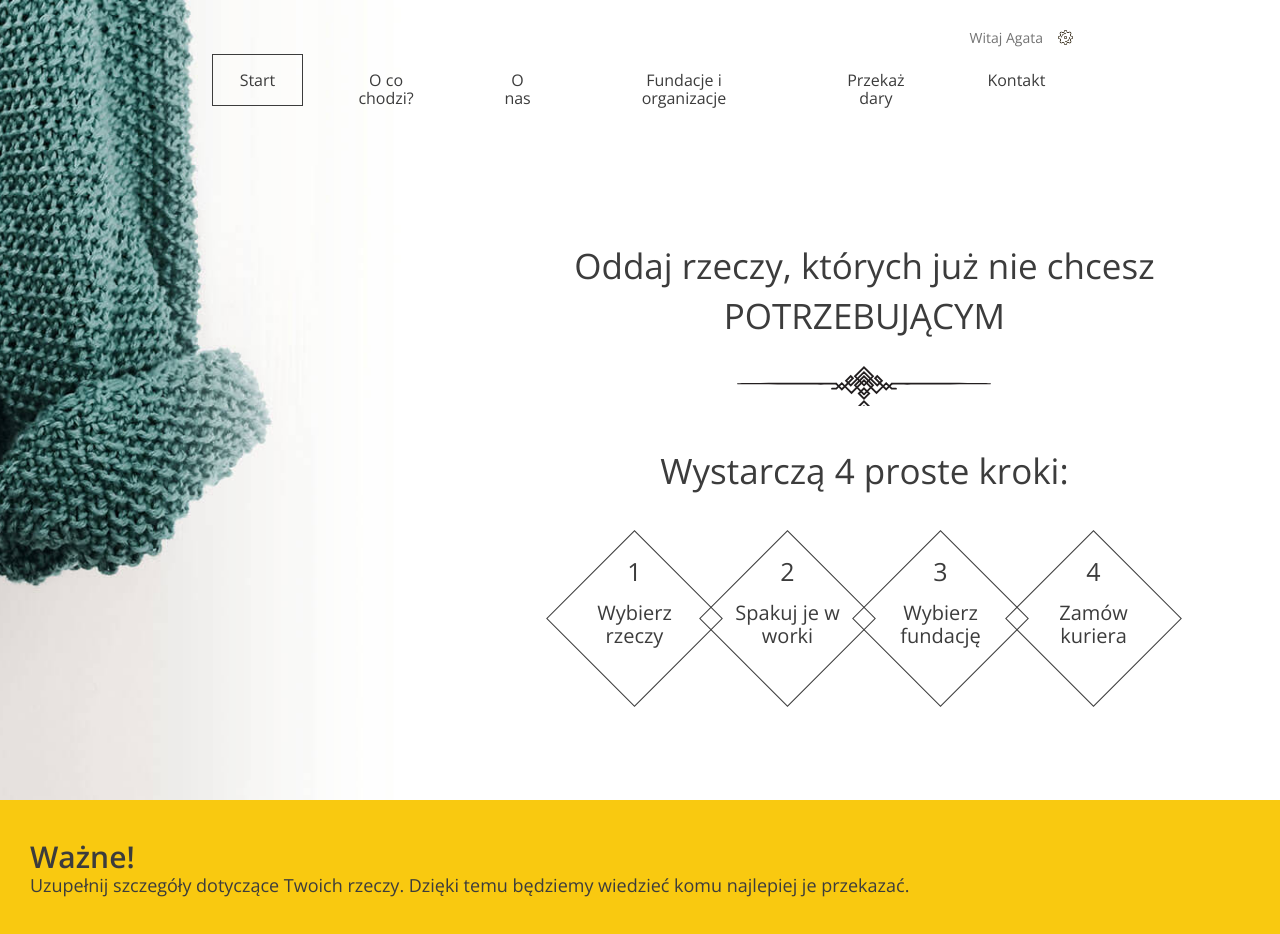
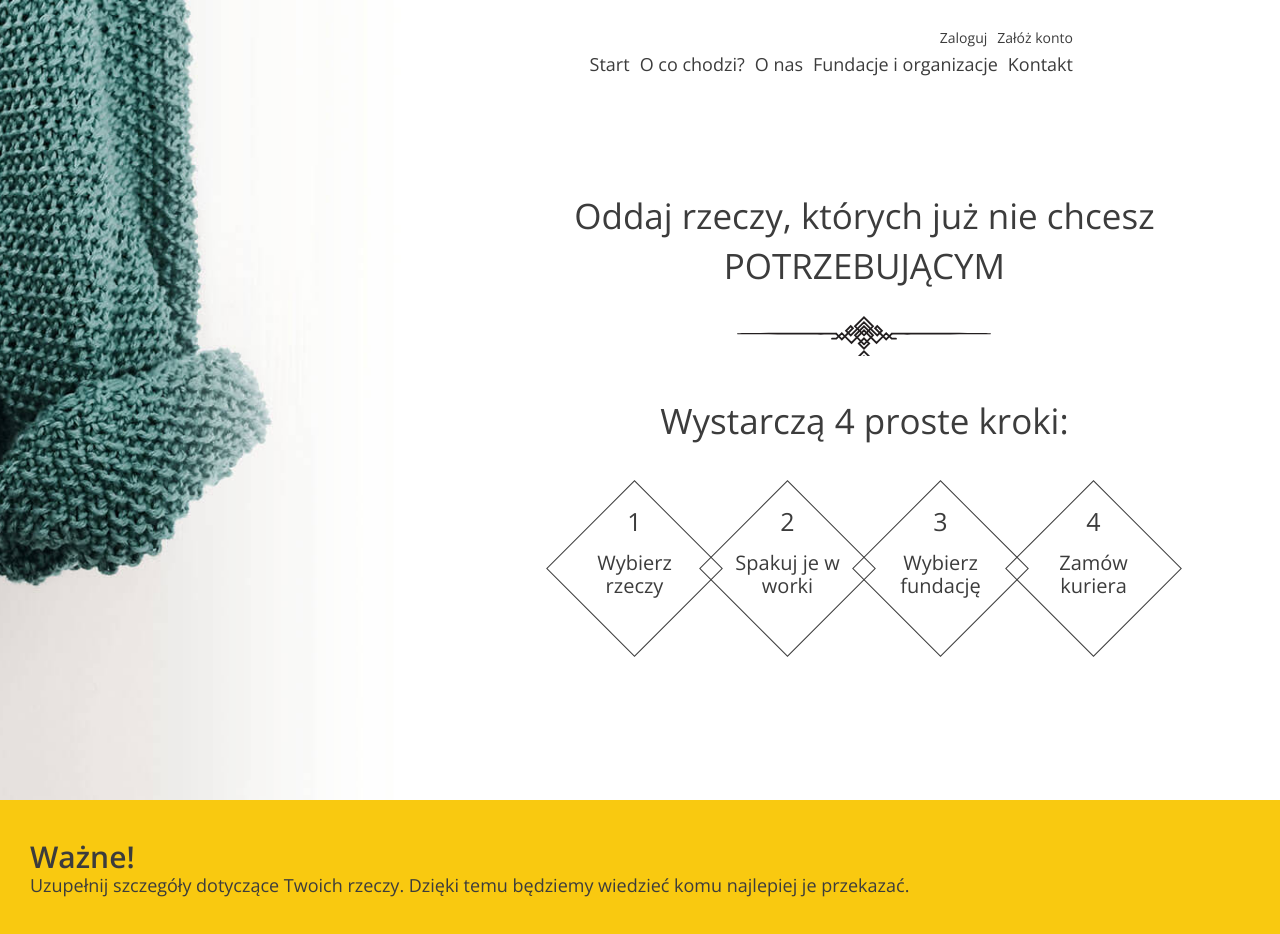
Before and after one commit to KatarzynaMariaElzbieta/Oddam_w_dobre_rece, a Django app: template rece/templates/form.html in a window 1280 px wide. Shown: the top 934 px of the page. Run offline with Django 3.2, Linux system fonts and the light colour scheme; the template is opened without the code that fills it, so the values that code supplies are empty.

Commit message:
poprawione wyświetlanie menu dla zalogowanych i niezalogowanych

```diff
--- a/rece/forms.py
+++ b/rece/forms.py
@@ -1,5 +1,5 @@
 from django import forms
-from .models import User
+from .models import User, Donation, Category
 
 
 class NewUserForm(forms.ModelForm):
--- a/rece/models.py
+++ b/rece/models.py
@@ -56,7 +56,6 @@ class User(AbstractUser):
 class Category(models.Model):
     name = models.CharField(max_length=64)
 
-
 fundacja = 'fundacja'
 organizacja_pozarzadowa = 'organizacja_pozarządowa'
 zbiorka_lokalna = 'zbiorka_lokalna'
--- a/rece/templates/form-confirmation.html
+++ b/rece/templates/form-confirmation.html
@@ -2,7 +2,7 @@
 {% load static %}
 {% block content %}
     <header class="header--form-page">
-      {% include 'header-after-log.html' %}
+      {% include 'header.html' %}
       <div class="slogan container container--90">
           <h2>
             Dziękujemy za przesłanie formularza Na maila prześlemy wszelkie
--- a/rece/templates/form.html
+++ b/rece/templates/form.html
@@ -2,7 +2,7 @@
 {% load static %}
 {% block content %}
     <header class="header--form-page">
-      {% include 'header-after-log.html' %}
+      {% include 'header.html' %}
       <div class="slogan container container--90">
         <div class="slogan--item">
           <h1>
@@ -53,7 +53,6 @@
 
       <div class="form--steps-container">
         <div class="form--steps-counter">Krok <span>1</span>/5</div>
-
         <form action="form-confirmation.html" method="post">
           <!-- STEP 1: class .active is switching steps -->
           <div data-step="1" class="active">
--- a/rece/templates/header-after-log.html
+++ /dev/null
@@ -1,16 +0,0 @@
-{% load static %}
-
-      <nav class="container container--70">
-        <ul class="nav--actions">
-          <li class="logged-user">
-            Witaj Agata
-            <ul class="dropdown">
-              <li><a href="#">Profil</a></li>
-              <li><a href="#">Ustawienia</a></li>
-              <li><a href="{% url 'logout' %}">Wyloguj</a></li>
-            </ul>
-          </li>
-        </ul>
-
-    {% include 'menu-after-log.html' %}
-      </nav>
--- /dev/null
+++ b/rece/templates/header.html
@@ -0,0 +1,45 @@
+{% load static %}
+{% if user.is_authenticated %}
+<header>
+    <nav class="container container--70">
+        <ul class="nav--actions">
+            <li class="logged-user">
+                Witaj {{ user.first_name }}
+                <ul class="dropdown">
+                    <li><a href="#">Profil</a></li>
+                    <li><a href="#">Ustawienia</a></li>
+                    <li><a href="{% url 'logout' %}">Wyloguj</a></li>
+                </ul>
+            </li>
+        </ul>
+
+        <ul>
+            <li><a href="{% url 'landing_page' %}" class="btn btn--without-border active">Start</a></li>
+            <li><a href="{% url 'landing_page' %}#steps" class="btn btn--without-border">O co chodzi?</a></li>
+            <li><a href="{% url 'landing_page' %}#about-us" class="btn btn--without-border">O nas</a></li>
+            <li><a href="{% url 'landing_page' %}#help" class="btn btn--without-border">Fundacje i organizacje</a></li>
+            <li><a href="{% url 'add_donation' %}#form" class="btn btn--without-border">Przekaż dary</a></li>
+            <li><a href="#contact" class="btn btn--without-border">Kontakt</a></li>
+        </ul>
+
+
+    </nav>
+</header>
+{% else %}
+<header>
+    <nav class="container container--70">
+        <ul class="nav--actions">
+            <li><a href="{% url 'login' %}">Zaloguj</a></li>
+            <li class="highlighted"><a href="{% url 'register' %}">Załóż konto</a></li>
+        </ul>
+
+        <ul>
+            <li><a href="{% url 'landing_page' %}">Start</a></li>
+            <li><a href="{% url 'landing_page' %}#steps">O co chodzi?</a></li>
+            <li><a href="{% url 'landing_page' %}#about-us">O nas</a></li>
+            <li><a href="{% url 'landing_page' %}#help">Fundacje i organizacje</a></li>
+            <li><a href="#contact">Kontakt</a></li>
+        </ul>
+    </nav>
+</header>
+{% endif %}
--- a/rece/templates/index.html
+++ b/rece/templates/index.html
@@ -3,9 +3,7 @@
 {% block content %}
     <header class="header--main-page">
       <nav class="container container--70">
-        {% include 'login-menu.html' %}
-
-    {% include 'menu-after-log.html' %}
+    {% include 'header.html' %}
       </nav>
       <div class="slogan container container--90">
         <div class="slogan--item">
--- a/rece/templates/login-menu.html
+++ /dev/null
@@ -1,5 +0,0 @@
-{% load static %}
-        <ul class="nav--actions">
-          <li><a href="{% url 'login' %}">Zaloguj</a></li>
-          <li class="highlighted"><a href="{% url 'register' %}">Załóż konto</a></li>
-        </ul>
--- a/rece/templates/login.html
+++ b/rece/templates/login.html
@@ -1,7 +1,7 @@
 {% extends "base.html" %}
 {% load static %}
 {% block content %}
-    {% include 'header-before-log.html' %}
+    {% include 'header.html' %}
 
     <section class="login-page">
       <h2>Zaloguj się</h2>
@@ -17,7 +17,7 @@
         </div>
 
         <div class="form-group form-group--buttons">
-          <a href="#" class="btn btn--without-border">Załóż konto</a>
+          <a href="{% url 'register' %}" class="btn btn--without-border">Załóż konto</a>
           <button class="btn" type="submit">Zaloguj się</button>
         </div>
       </form>
--- a/rece/templates/menu-after-log.html
+++ /dev/null
@@ -1,9 +0,0 @@
-{% load static %}
-        <ul>
-          <li><a href="{%  url 'landing_page' %}" class="btn btn--without-border active">Start</a></li>
-          <li><a href="{%  url 'landing_page' %}#steps" class="btn btn--without-border">O co chodzi?</a></li>
-          <li><a href="{%  url 'landing_page' %}#about-us" class="btn btn--without-border">O nas</a></li>
-          <li><a href="{%  url 'landing_page' %}#help" class="btn btn--without-border">Fundacje i organizacje</a></li>
-          <li><a href="{%  url 'add_donation' %}#form" class="btn btn--without-border">Przekaż dary</a></li>
-          <li><a href="#contact" class="btn btn--without-border">Kontakt</a></li>
-        </ul>
--- a/rece/templates/register.html
+++ b/rece/templates/register.html
@@ -2,7 +2,7 @@
 {% load static %}
 {% block content %}
 
-{% include 'header-before-log.html' %}
+{% include 'header.html' %}
 
     <section class="login-page">
       <h2>Załóż konto</h2>
@@ -26,7 +26,7 @@
         </div>
 
         <div class="form-group form-group--buttons">
-          <a href="login.html" class="btn btn--without-border">Zaloguj się</a>
+          <a href="{% url 'login' %}" class="btn btn--without-border">Zaloguj się</a>
           <button class="btn" type="submit">Załóż konto</button>
         </div>
       </form>
--- a/rece/views.py
+++ b/rece/views.py
@@ -3,8 +3,6 @@ from django.shortcuts import render, redirect
 from django.views import View
 from .models import Donation, Institution, User
 from .forms import NewUserForm, LoginForm
-# Create your views here.
-
 
 class LandingPage(View):
     def get(self, request):
@@ -45,7 +43,7 @@ class LandingPage(View):
 
 class AddDonation(View):
     def get(self, request):
-        return render(request, 'form.html', {})
+        return render(request, 'form.html', {'form': form})
 
 
 class Login(View):
@@ -73,7 +71,6 @@ class Login(View):
         return render(request, 'login.html', ctx)
 
 
-
 def logout_view(request):
     logout(request)
     return redirect('login')
```
Also changed, not shown: rece/templates/header-before-log.html (deleted, +0 -14 lines).
